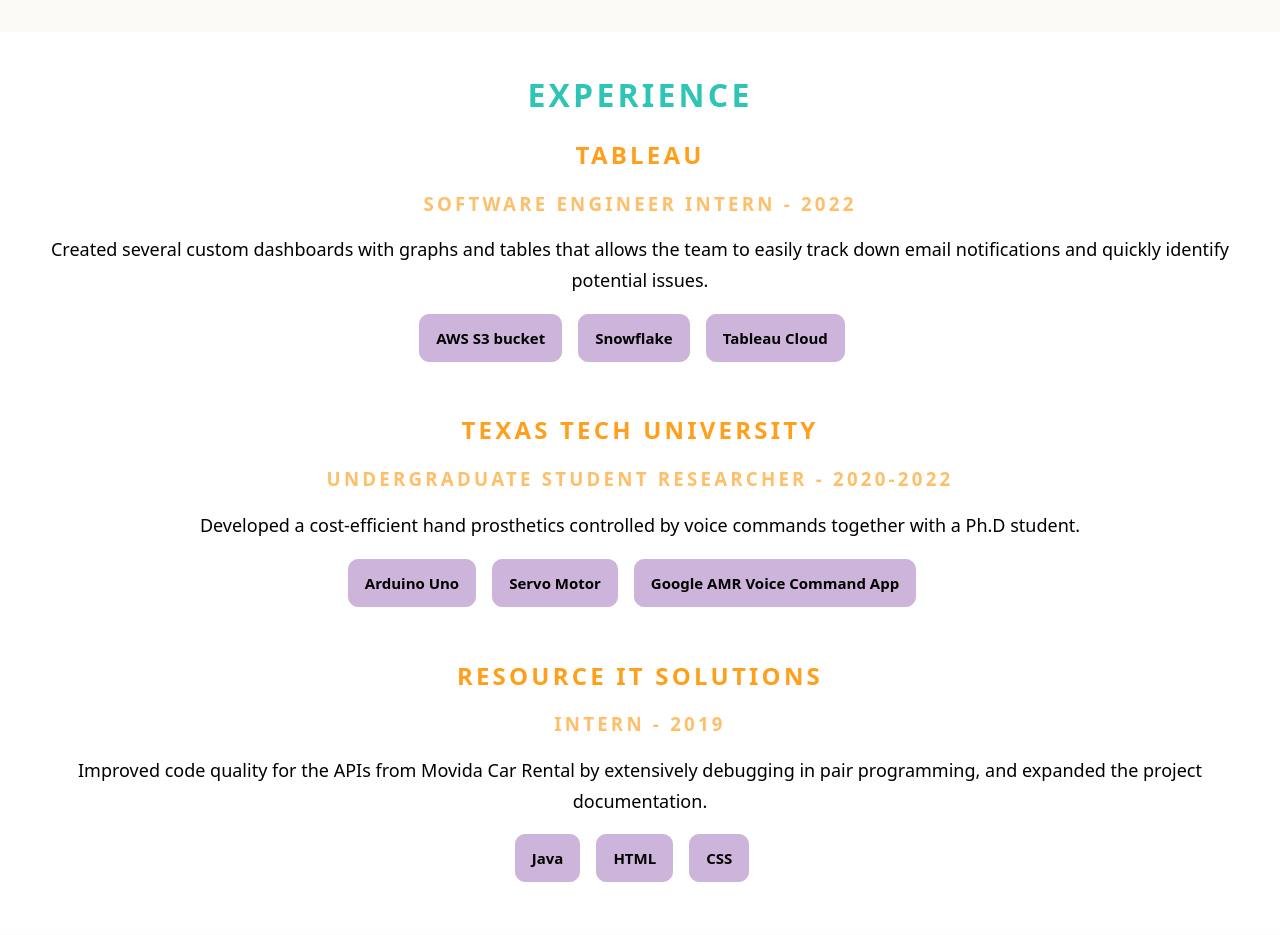
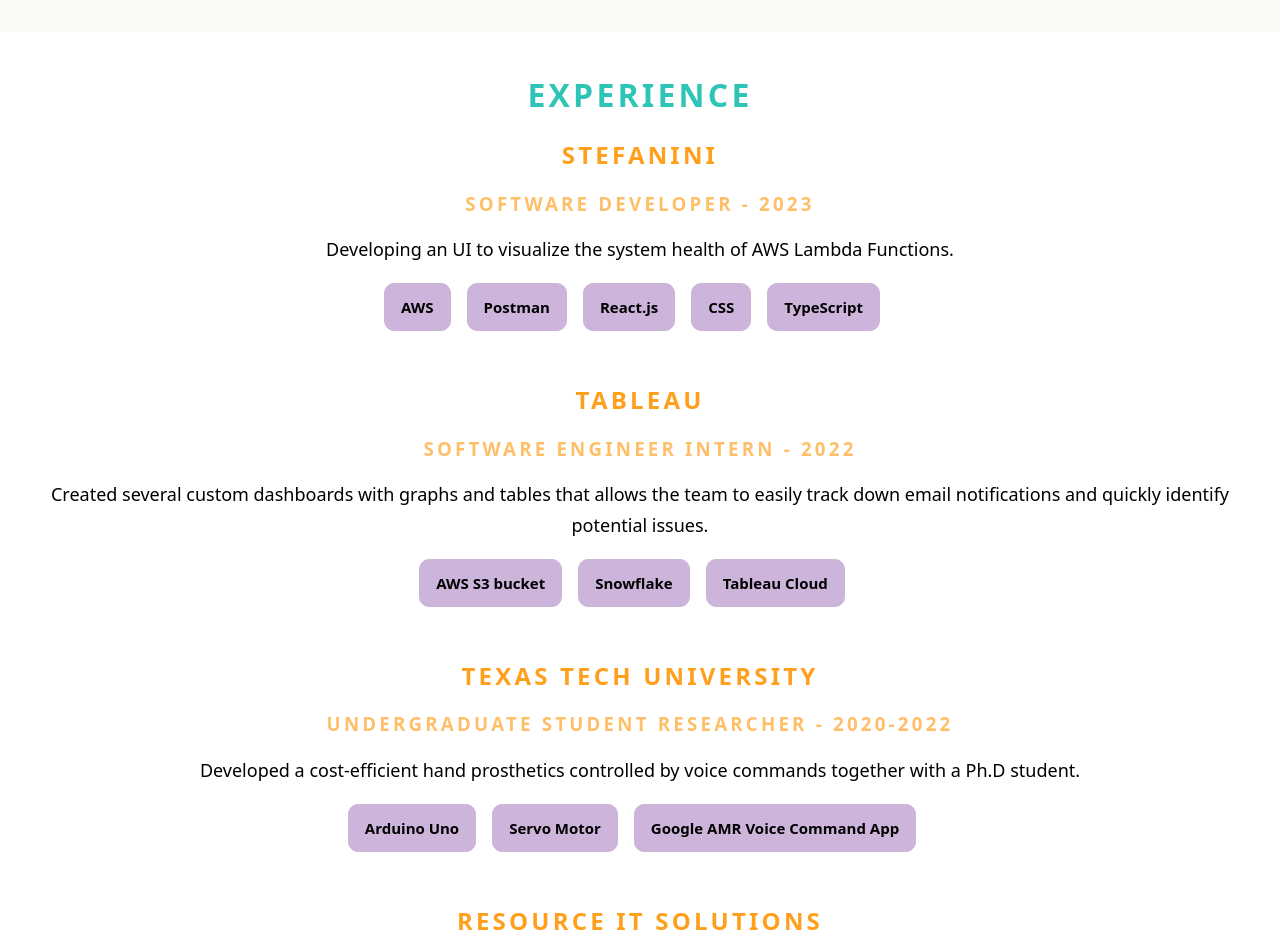
Before and after one commit to giupiombo/portfolio, a React (Create React App) app: page / in a window 1280 px wide. Shown: the part 1760-2695 px from the top of the page. Built offline with nearby package versions, Linux system fonts and the light colour scheme.

Commit message:
added experience

```diff
--- a/src/components/Desktop/Experience.js
+++ b/src/components/Desktop/Experience.js
@@ -5,6 +5,16 @@
   return (
     <div className={classes.experience} ref={ref}>
       <h1>Experience</h1>
+      <h2>Stefanini</h2>
+      <h3>Software Developer - 2023</h3>
+      <p>
+        Developing an UI to visualize the system health of AWS Lambda Functions.
+      </p>
+      <button>AWS</button>
+      <button>Postman</button>
+      <button>React.js</button>
+      <button>CSS</button>
+      <button>TypeScript</button>
       <h2>Tableau</h2>
       <h3>Software Engineer Intern - 2022</h3>
       <p>
--- a/src/components/Mobile/Experience.js
+++ b/src/components/Mobile/Experience.js
@@ -5,6 +5,15 @@
   return (
     <div className={classes.experience} ref={ref}>
       <h1>Experience</h1>
+      <h2>Stefanini</h2>
+      <h3>Software Developer - 2023</h3>
+      <p>
+        Developing an UI to visualize the system health of AWS Lambda Functions.
+      </p>
+      <button>AWS</button>
+      <button>Postman</button>
+      <button>React.js</button>
+      <button>CSS</button>
       <h2>Tableau</h2>
       <h3>Software Engineer Intern - 2022</h3>
       <p>
```
